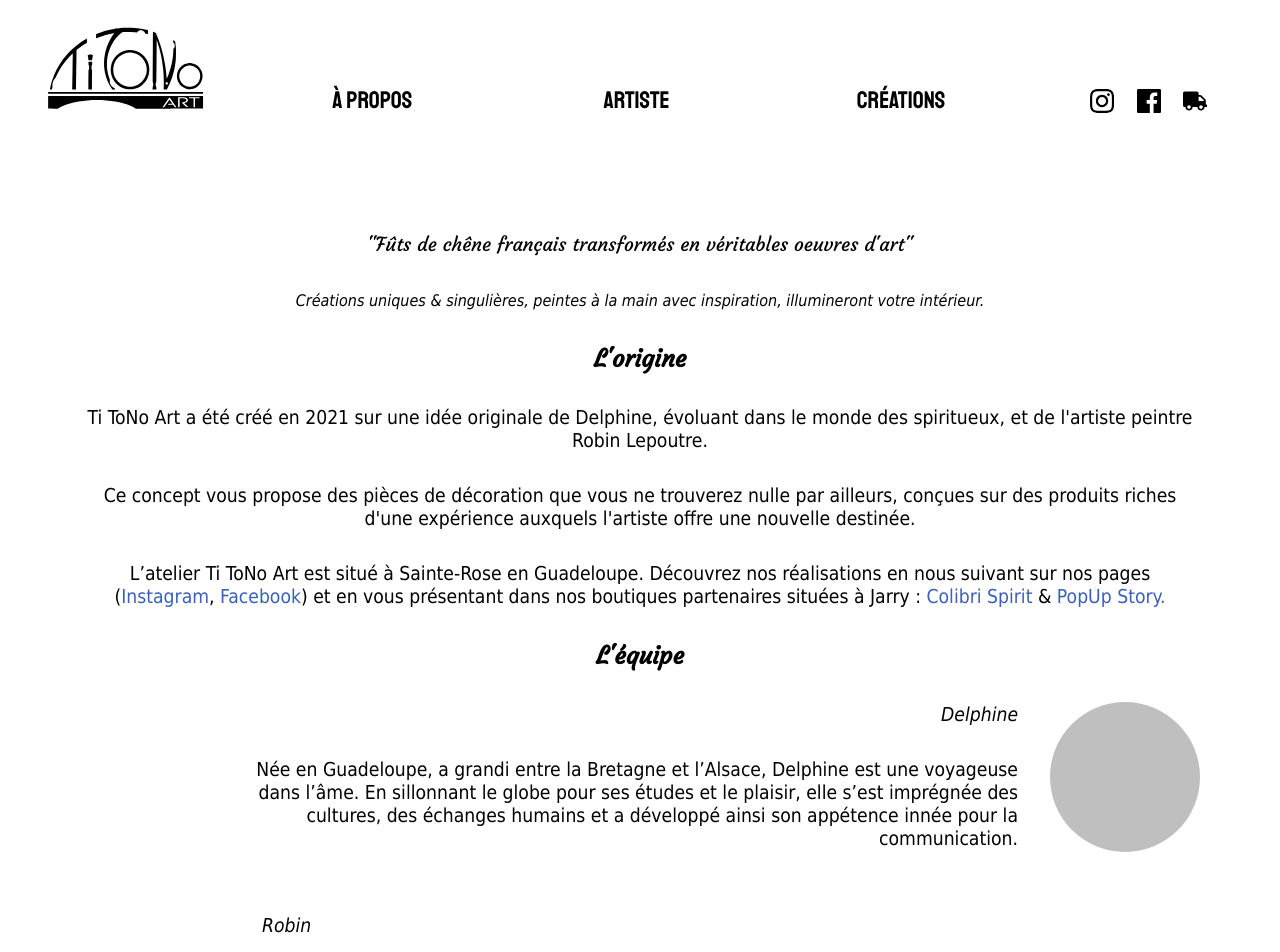
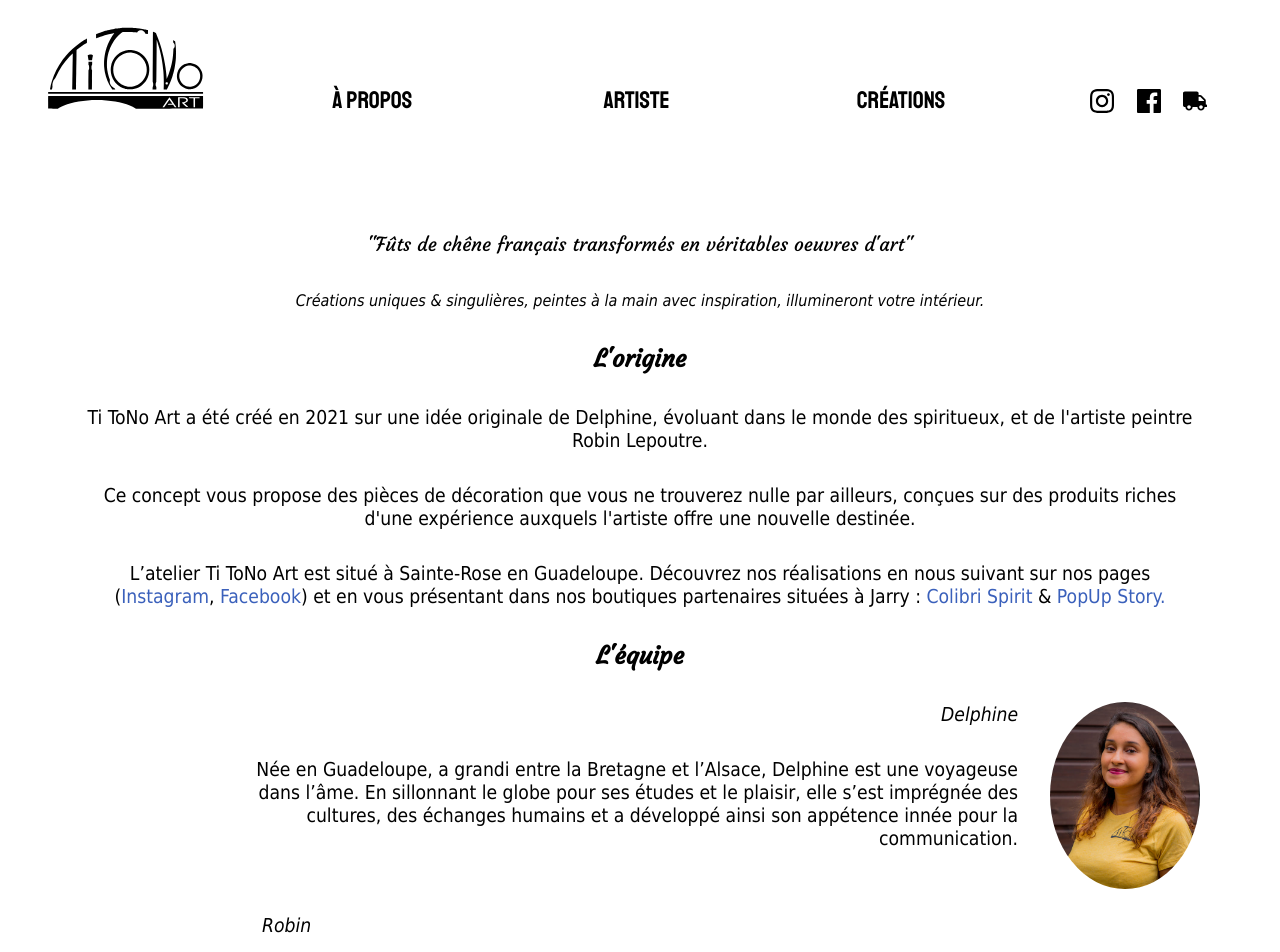
Before and after one commit to Gontran-de-Kermadec/titonoart, a React (Create React App) app: page /about/origin in a window 1280 px wide. Shown: the top 952 px of the page. Built offline with nearby package versions, Linux system fonts and the light colour scheme.

Commit message:
ajout portrait equipe

```diff
--- a/src/components/about-subsections/Origin.js
+++ b/src/components/about-subsections/Origin.js
@@ -1,5 +1,6 @@
 // import { Link } from "react-router-dom";
 import PrevNextNav from "../Prevnextnav";
+import delphine from "../../images/delphine.jpg";
 
 function Origin() {
 	const infos = {
@@ -58,7 +59,9 @@ function Origin() {
 			<section className="about__origin--team">
 				<h3>L'équipe</h3>
 				<div className="origin__team--container">
-					<div className="origin__team--img"></div>
+					<div className="origin__team--img">
+						<img src={delphine} alt="Portait Delphine" />
+					</div>
 					<div className="origin__team--infos">
 						<p className="team__infos--name">
 							<em>Delphine</em>
--- a/src/components/creation-collections/Art.js
+++ b/src/components/creation-collections/Art.js
@@ -123,7 +123,7 @@ const Art = () => {
 					</div>
 					<div>
 						<h3>Luxuriante nature</h3>
-						<p>Peinture acrylique</p>
+						<p>Peinture acrylique - Septembre 2021</p>
 						<p className="creation__subsection--availability">
 							<span className="creation__subsection--dispo"></span>Disponible
 						</p>
--- a/src/style/About.css
+++ b/src/style/About.css
@@ -88,8 +88,12 @@
 	width: 150px;
 	height: 150px;
 	align-self: center;
-	background-color: grey;
-	opacity: 0.5;
+	/* opacity: 0.5;
+	border-radius: 50%; */
+}
+.origin__team--img img {
+	width: 100%;
+	height: auto;
 	border-radius: 50%;
 }
 .origin__team--infos {
```
Also changed, not shown: src/images/delphine.jpg (added).
